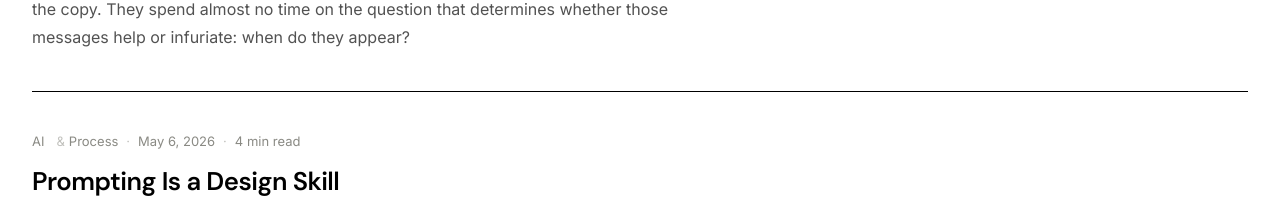
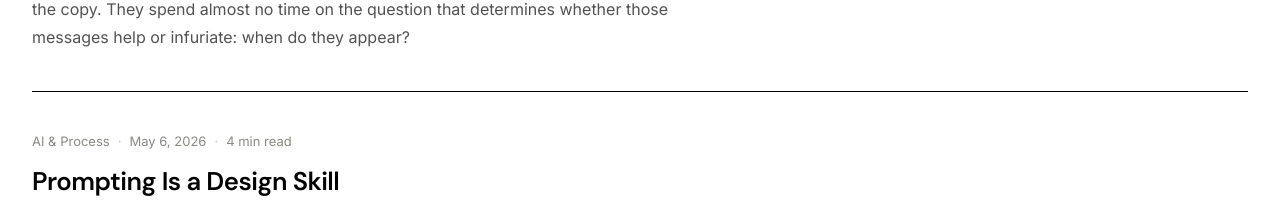
Before and after one commit to milakovictamara93-svg/Tamara-Milakovic, a Next.js app: page / in a window 1280 px wide. Shown: the part 3120-3324 px from the top of the page. Built offline with nearby package versions, Linux system fonts and the light colour scheme.

Commit message:
Fix gap between multi-tag labels in article card
Replaced per-tag spans with a single joined string ('AI & Process')
to avoid inter-span whitespace causing visual gaps.

https://claude.ai/code/session_01JLdFPG3SLtMNTeLMYY78Gs

```diff
--- a/components/ArticleCard.module.css
+++ b/components/ArticleCard.module.css
@@ -28,13 +28,6 @@
   font-size: 13px;
   font-weight: 400;
   color: #8a8a84;
-}
-
-.metaTagSep {
-  font-family: var(--font-body);
-  font-size: 13px;
-  color: #c2c2be;
-  margin: 0 4px;
 }
 
 .metaSep {
--- a/components/ArticleCard.tsx
+++ b/components/ArticleCard.tsx
@@ -13,12 +13,7 @@ export default function ArticleCard({ article, headingAs: Heading = 'h2' }: Arti
     <Link href={`/thinking/${article.slug}`} className={styles.card}>
       <div className={styles.left}>
         <div className={styles.meta}>
-          {article.tags.map((tag, i) => (
-            <span key={tag} className={styles.metaCategory}>
-              {i > 0 && <span className={styles.metaTagSep}>&amp;</span>}
-              {tag}
-            </span>
-          ))}
+          <span className={styles.metaCategory}>{article.tags.join(' & ')}</span>
           <span className={styles.metaSep}>·</span>
           <span className={styles.metaText}>{article.date}</span>
           <span className={styles.metaSep}>·</span>
```
